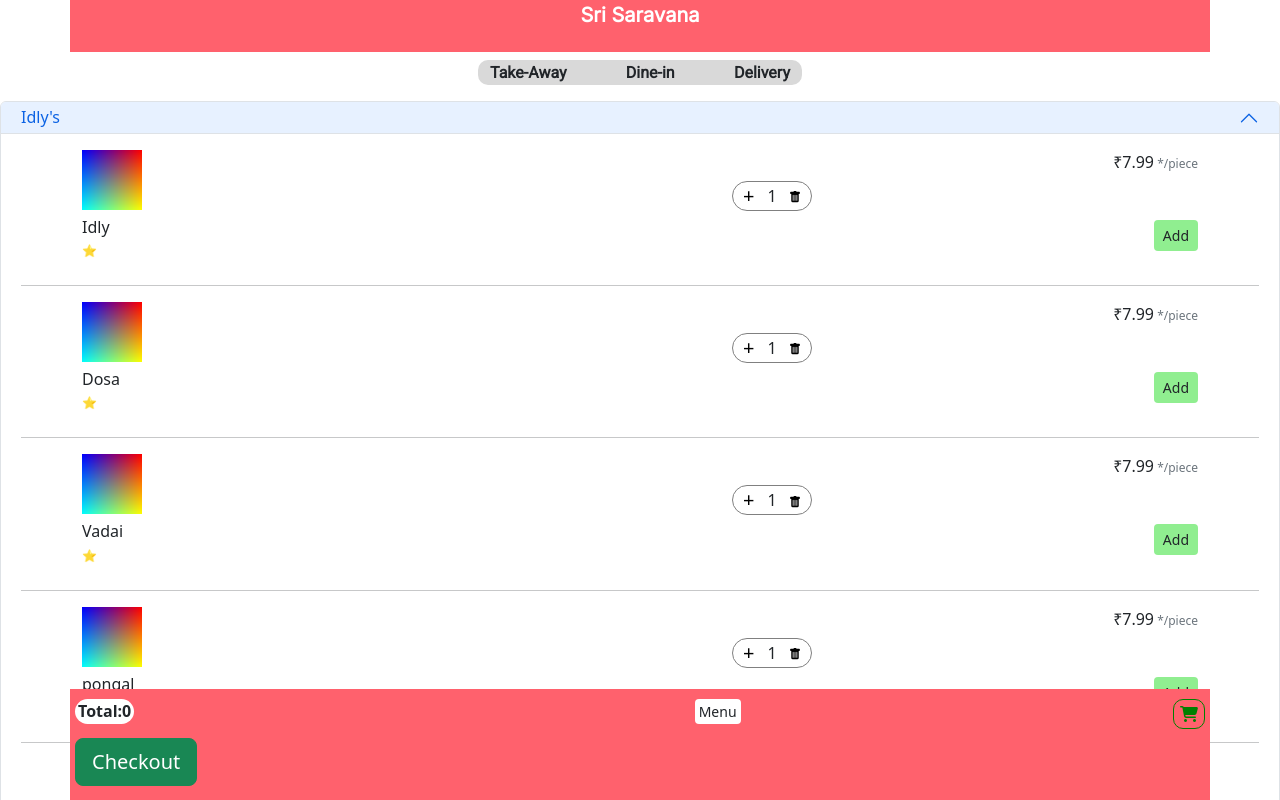
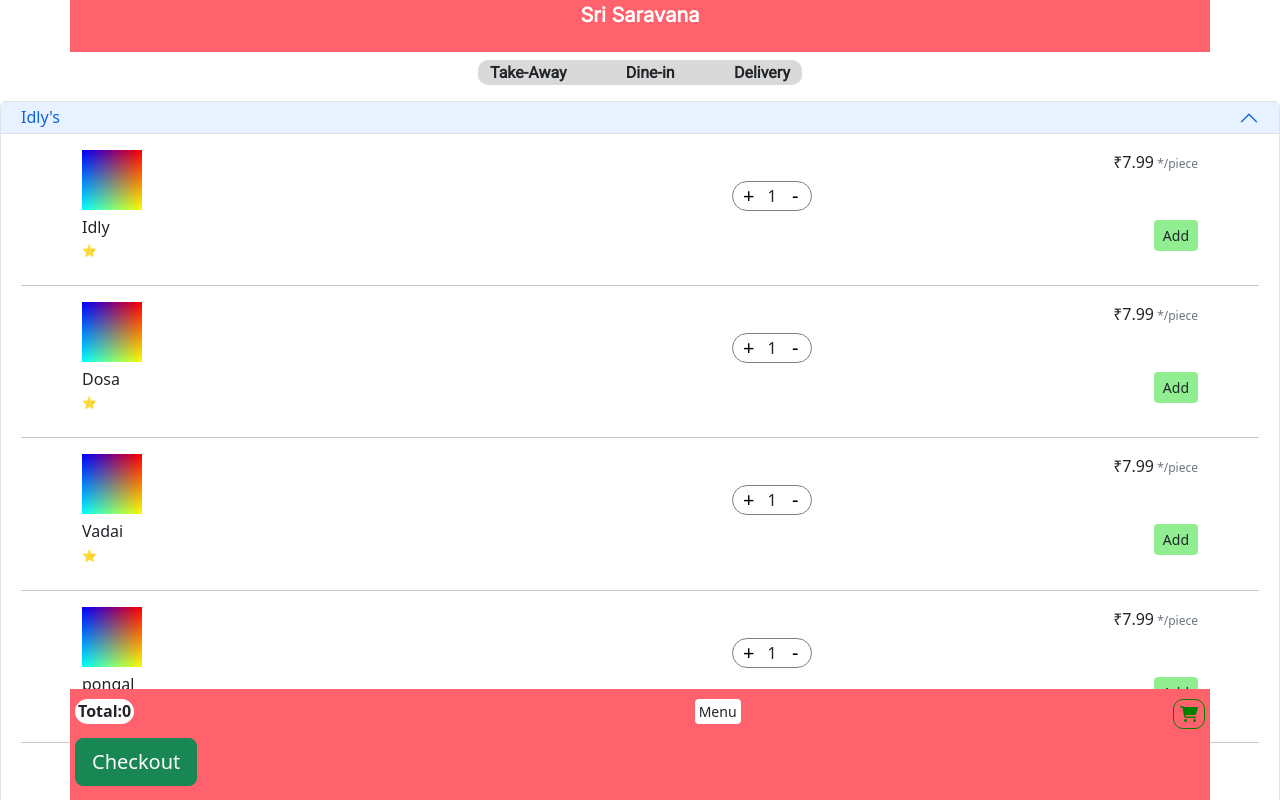
Before and after one commit to gokul-ceo/resordering, a React (Create React App) app: page / in a window 1280 px wide. Shown: the top 800 px of the page. Built offline with nearby package versions, Linux system fonts and the light colour scheme.

Commit message:
made a changes

```diff
--- a/src/MenuDisplay/MenuAccordion/Addquantity.jsx
+++ b/src/MenuDisplay/MenuAccordion/Addquantity.jsx
@@ -56,7 +56,7 @@ function AddQuantity(props){
     <div style={style.maindiv} className="container-sm ">
         <button  style={style.btn}><span title="add" onClick={props.add}  style={style.btnspan}>+</span></button>
         <span style={style.spantext}>{props.quantity}</span>
-        {props.quantity=="1"?<button  style={style.btn}><span title="sub" onClick={props.remove} style={style.delbtn}><svg xmlns="http://www.w3.org/2000/svg" width="12" height="12" style={{position:'relative',top:'-.1rem'}} fill="currentColor" class="bi bi-trash-fill" viewBox="0 0 16 16">
+        {props.quantity==="1"?<button  style={style.btn}><span title="sub" onClick={props.remove} style={style.delbtn}><svg xmlns="http://www.w3.org/2000/svg" width="12" height="12" style={{position:'relative',top:'-.1rem'}} fill="currentColor" class="bi bi-trash-fill" viewBox="0 0 16 16">
   <path d="M2.5 1a1 1 0 0 0-1 1v1a1 1 0 0 0 1 1H3v9a2 2 0 0 0 2 2h6a2 2 0 0 0 2-2V4h.5a1 1 0 0 0 1-1V2a1 1 0 0 0-1-1H10a1 1 0 0 0-1-1H7a1 1 0 0 0-1 1H2.5zm3 4a.5.5 0 0 1 .5.5v7a.5.5 0 0 1-1 0v-7a.5.5 0 0 1 .5-.5zM8 5a.5.5 0 0 1 .5.5v7a.5.5 0 0 1-1 0v-7A.5.5 0 0 1 8 5zm3 .5v7a.5.5 0 0 1-1 0v-7a.5.5 0 0 1 1 0z"/>
 </svg></span></button>:<button  style={style.btn}><span title="sub" onClick={props.sub} style={style.btnspan}>-</span></button>}
 
```
